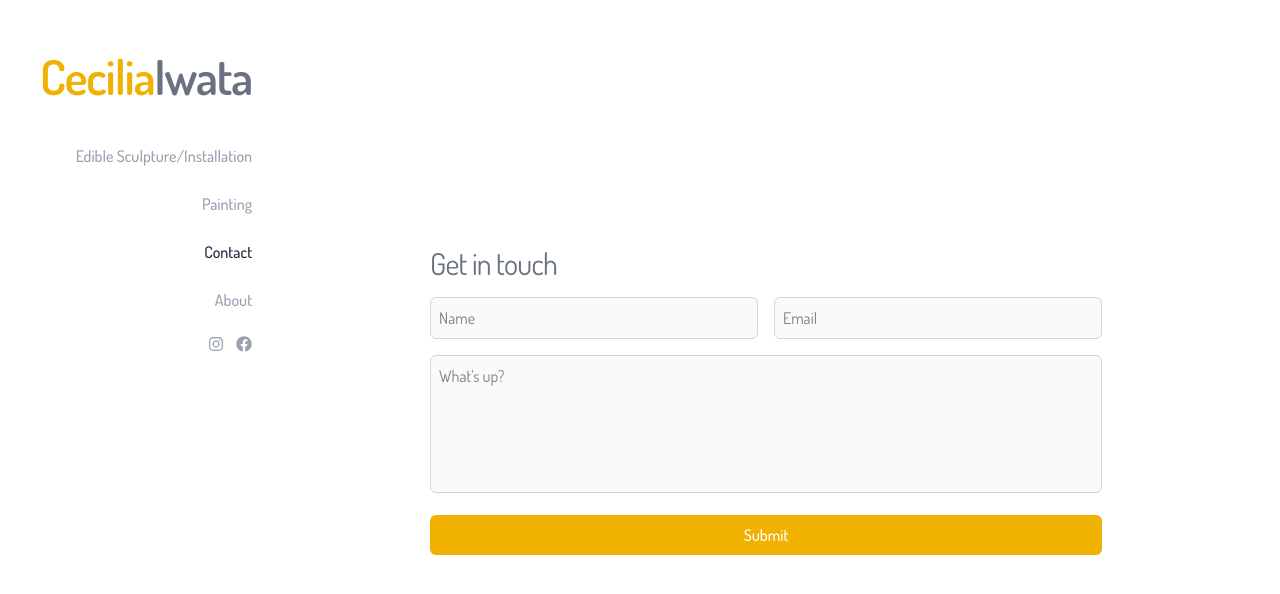
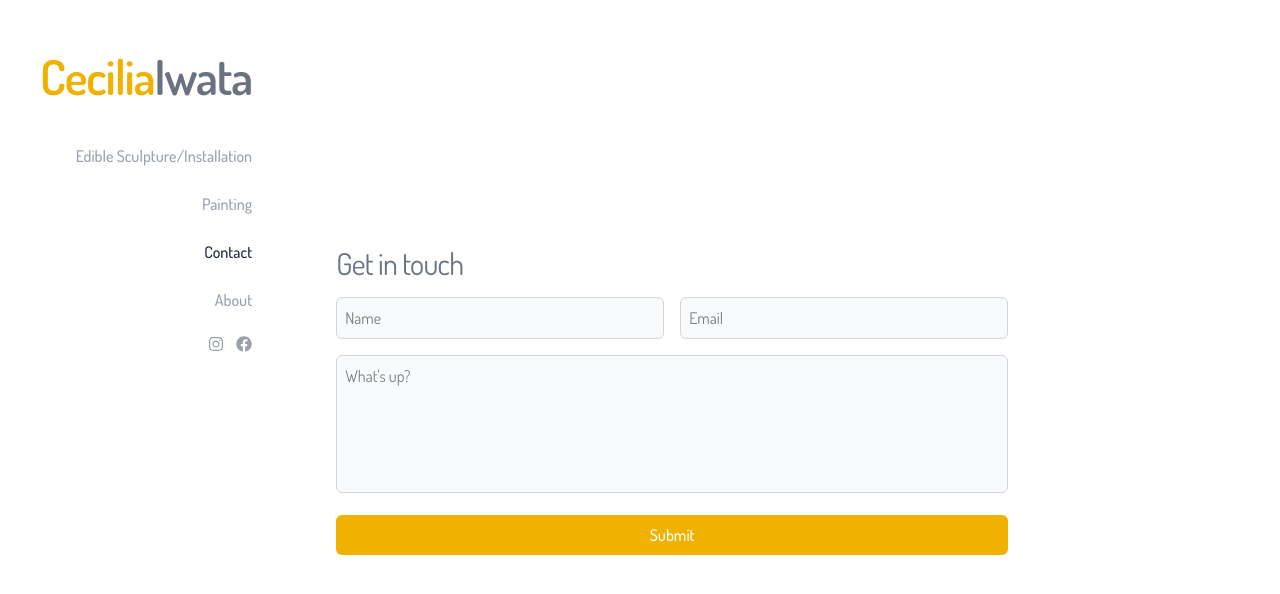
Before and after one commit to YonugJones/iwata-website, a React (Vite) app: page /contact in a window 1280 px wide. Shown: the top 594 px of the page. Built offline with nearby package versions, Linux system fonts and the light colour scheme.

Commit message:
fixed typo in nav className

```diff
--- a/src/pages/Contact.tsx
+++ b/src/pages/Contact.tsx
@@ -1,6 +1,6 @@
 const Contact = () => {
   return (
-    <div className='flex flex-col gap-4 max-w-2xl w-full mr-[19% animate-fade-in'>
+    <div className='flex flex-col gap-4 max-w-2xl w-full mr-[19%] animate-fade-in'>
       <h2 className='text-3xl tracking-tight text-gray-500'>Get in touch</h2>
       <form className='space-y-4 w-full'>
         <div className='flex gap-4'>
```
